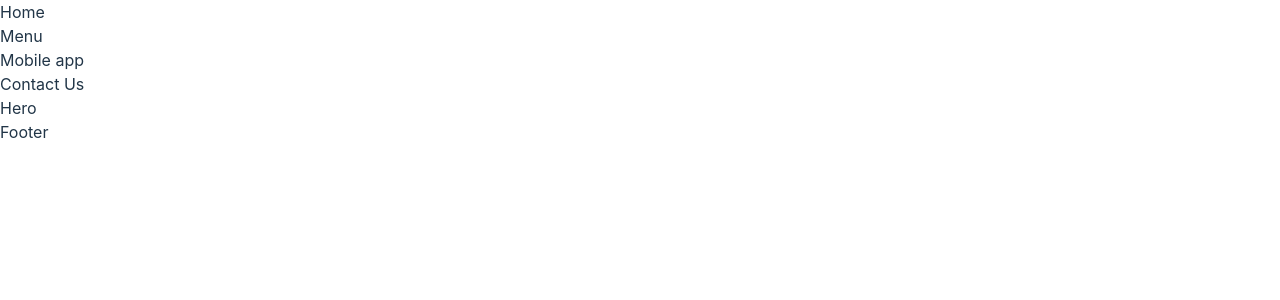
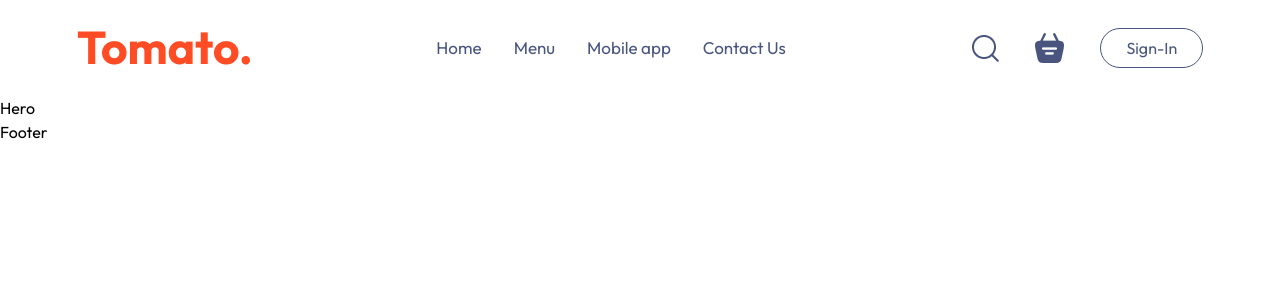
Before and after one commit to DevDivine-001/LuxBites--app-, a React (Vite) app: page / in a window 1280 px wide. Shown: the top 300 px of the page. Built offline with nearby package versions, Linux system fonts and the light colour scheme.

Commit message:
Header Navbar is done now

```diff
--- a/src/components/common/Navbar.jsx
+++ b/src/components/common/Navbar.jsx
@@ -1,21 +1,28 @@
+import { assets } from "../../assets/frontend_assets/assets"
 
 const Navbar = () => {
     return (
-        <div>
-            <div>
-                <img src="" alt="" />
-                <ul>
+        <header className="flex justify-center items-center w-full h-[12vh]  top-0 z-20">
+            <div className="flex justify-between items-center w-[88%]">
+                <img src={assets.logo} alt="" />
+                <ul className="flex space-x-8 justify-center items-center text-[#49557e] text-[17px]">
                     <li>Home</li>
                     <li>Menu</li>
                     <li>Mobile app</li>
                     <li>Contact Us</li>
                 </ul>
 
-                <div>
+                <div className="flex space-x-9 justify-center items-center">
+                    <img src={assets.search_icon} alt="" />
+                    <div>
+                        <img src={assets.basket_icon} alt="" />
+                        <div></div>
+                    </div>
+                    <button className="px-[25px] py-[7px] rounded-full text-[#49557e] border border-solid cursor-pointer transition duration-300 hover:bg-[#fff4f2]">Sign-In</button>
 
                 </div>
             </div>
-        </div>
+        </header>
     )
 }
 
--- a/src/index.css
+++ b/src/index.css
@@ -1,74 +1,8 @@
+@import url('https://fonts.googleapis.com/css2?family=Outfit:wght@100..900&family=Poppins:ital,wght@0,100;0,200;0,300;0,400;0,500;0,600;0,700;0,800;0,900;1,100;1,200;1,300;1,400;1,500;1,600;1,700;1,800;1,900&display=swap');
+
 @import "tailwindcss";
 
-:root {
-  font-family: Inter, system-ui, Avenir, Helvetica, Arial, sans-serif;
-  line-height: 1.5;
-  font-weight: 400;
+* {
 
-  color-scheme: light;
-  color: #242424;
-
-  font-synthesis: none;
-  text-rendering: optimizeLegibility;
-  -webkit-font-smoothing: antialiased;
-  -moz-osx-font-smoothing: grayscale;
+  font-family: Outfit;
 }
-
-a {
-  font-weight: 500;
-  color: #646cff;
-  text-decoration: inherit;
-}
-
-a:hover {
-  color: #535bf2;
-}
-
-body {
-  margin: 0;
-  display: flex;
-  place-items: none;
-  min-width: 320px;
-
-}
-
-h1 {
-  font-size: 3.2em;
-  line-height: 1.1;
-}
-
-button {
-  border-radius: 8px;
-  border: 1px solid transparent;
-  padding: 0.6em 1.2em;
-  font-size: 1em;
-  font-weight: 500;
-  font-family: inherit;
-  background-color: #1a1a1a;
-  cursor: pointer;
-  transition: border-color 0.25s;
-}
-
-button:hover {
-  border-color: #646cff;
-}
-
-button:focus,
-button:focus-visible {
-  outline: 4px auto -webkit-focus-ring-color;
-}
-
-@media (prefers-color-scheme: light) {
-  :root {
-    color: #213547;
-    background-color: #ffffff;
-  }
-
-  a:hover {
-    color: #747bff;
-  }
-
-  button {
-    background-color: #f9f9f9;
-  }
-}
```
